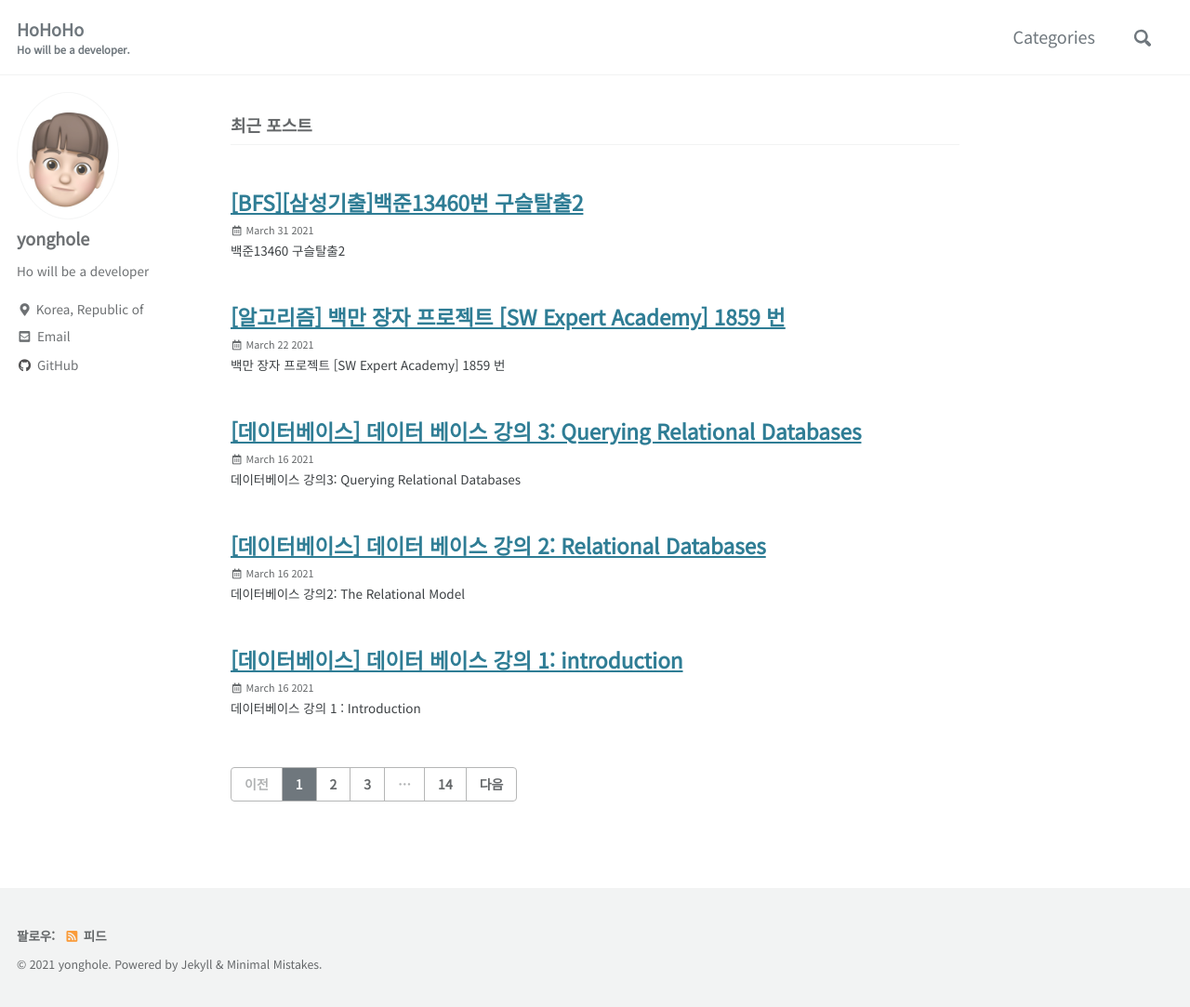
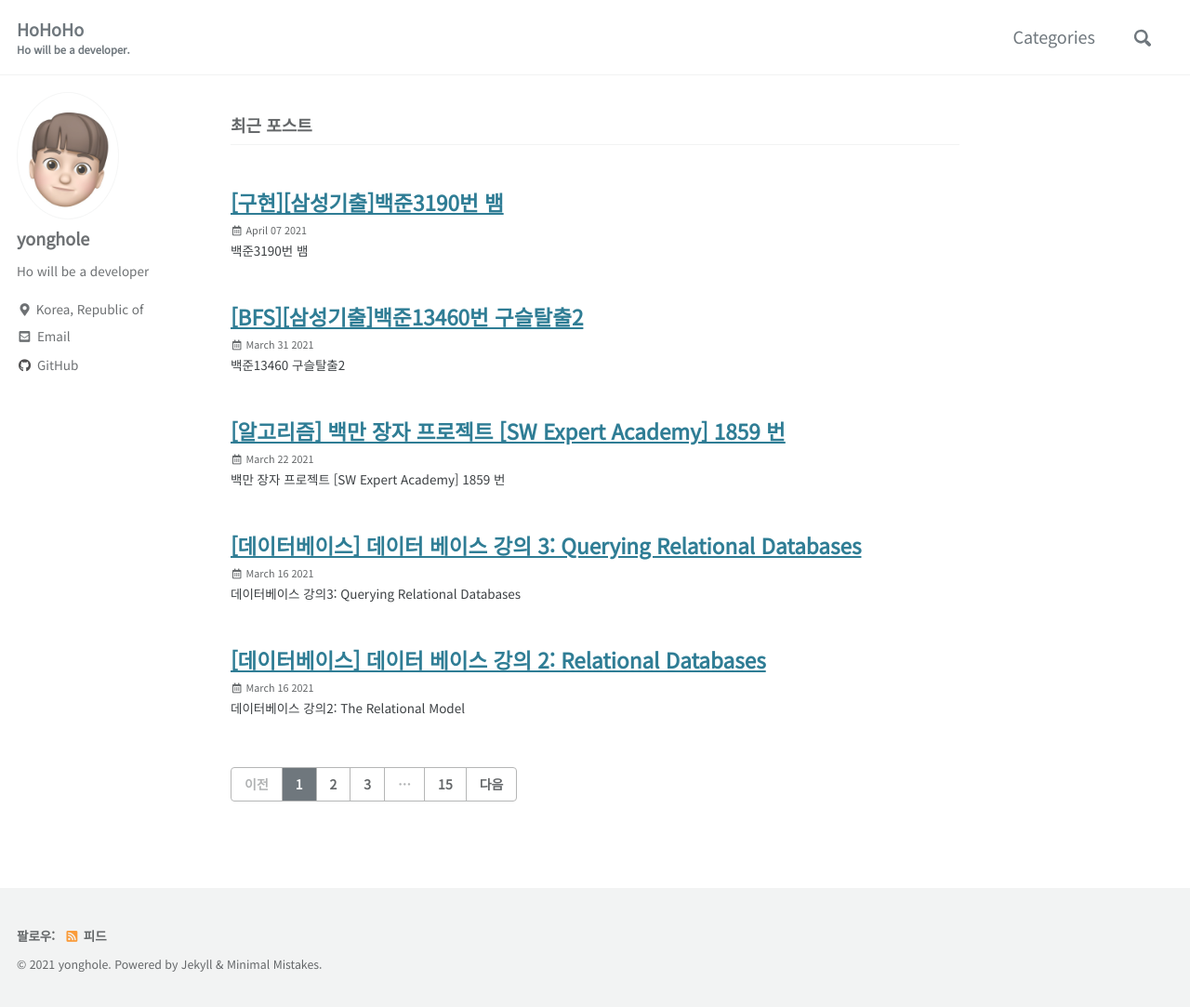
Before and after one commit to yonghole/yonghole.github.io, a Jekyll site: the page built from index.html, in a window 1280 px wide and 1083 px high. Shown: the whole window at 93% size. Built offline with Jekyll 4.4.1, drawn with Linux system fonts in a browser that asks for light colours; cached includes are drawn as plain includes; the list of posts is cut into pages by our own code.

```diff
--- a/_posts/백준3190번 뱀 9f654e5cfbb64e3e8ff67e13bf8ba31a.md
+++ b/_posts/2021-04-07-BOJ3190.md
@@ -1,6 +1,11 @@
+---
+title: "[구현][삼성기출]백준3190번 뱀"
+date: 2021-04-07 10:38:45
+categories: Algorithm
+---
 # 백준3190번 뱀
 
-![%E1%84%87%E1%85%A2%E1%86%A8%E1%84%8C%E1%85%AE%E1%86%AB3190%E1%84%87%E1%85%A5%E1%86%AB%20%E1%84%87%E1%85%A2%E1%86%B7%209f654e5cfbb64e3e8ff67e13bf8ba31a/_2021-04-07__9.24.22.png](%E1%84%87%E1%85%A2%E1%86%A8%E1%84%8C%E1%85%AE%E1%86%AB3190%E1%84%87%E1%85%A5%E1%86%AB%20%E1%84%87%E1%85%A2%E1%86%B7%209f654e5cfbb64e3e8ff67e13bf8ba31a/_2021-04-07__9.24.22.png)
+<img width="590" alt="_2021-04-07__9 24 22" src="https://user-images.githubusercontent.com/55180768/113797965-32005e80-978d-11eb-88b6-8bfd4b3effdf.png">
 
 문제에서 요구하는 그대로 구현하면 되는 문제였다.
 
```
